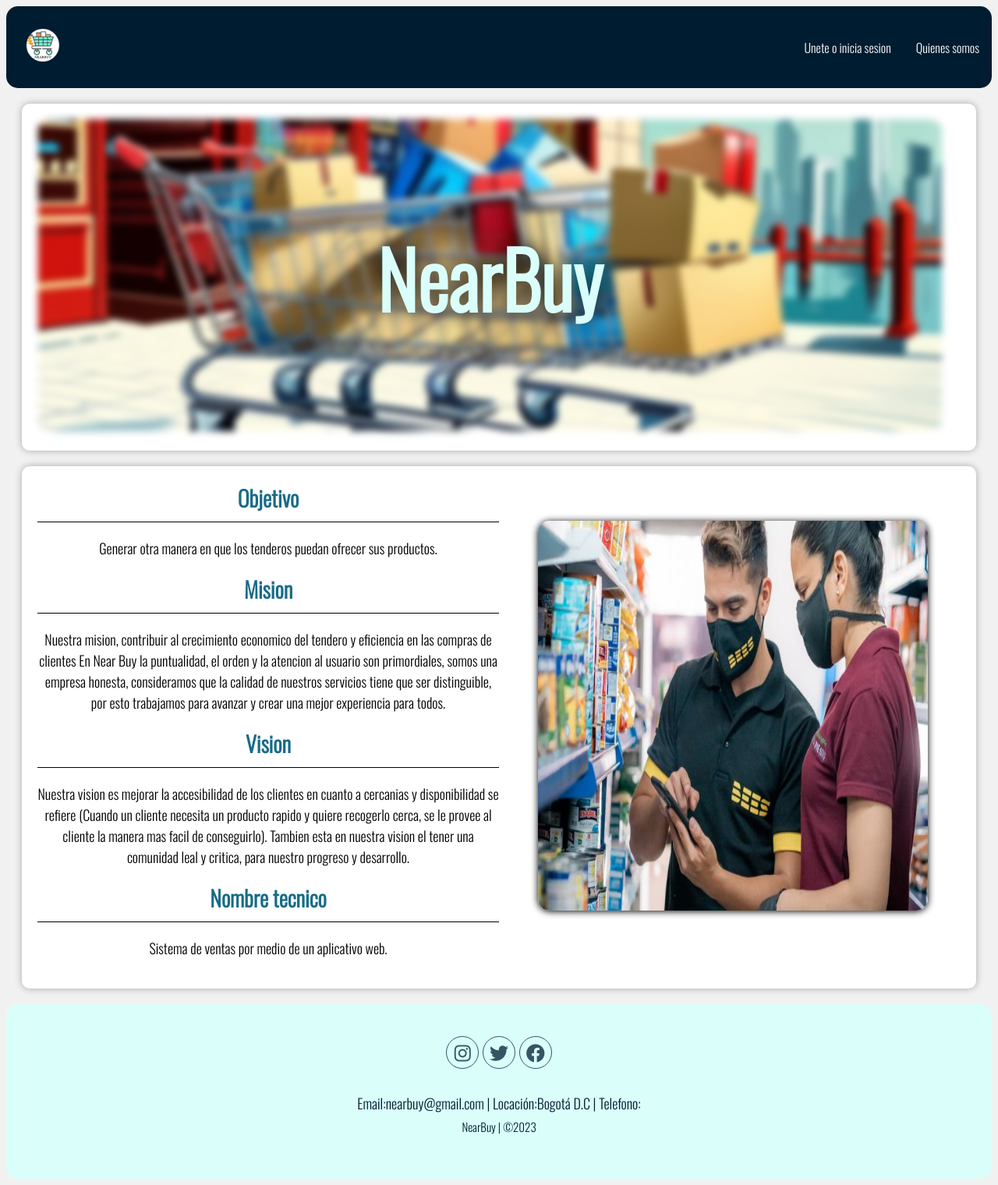
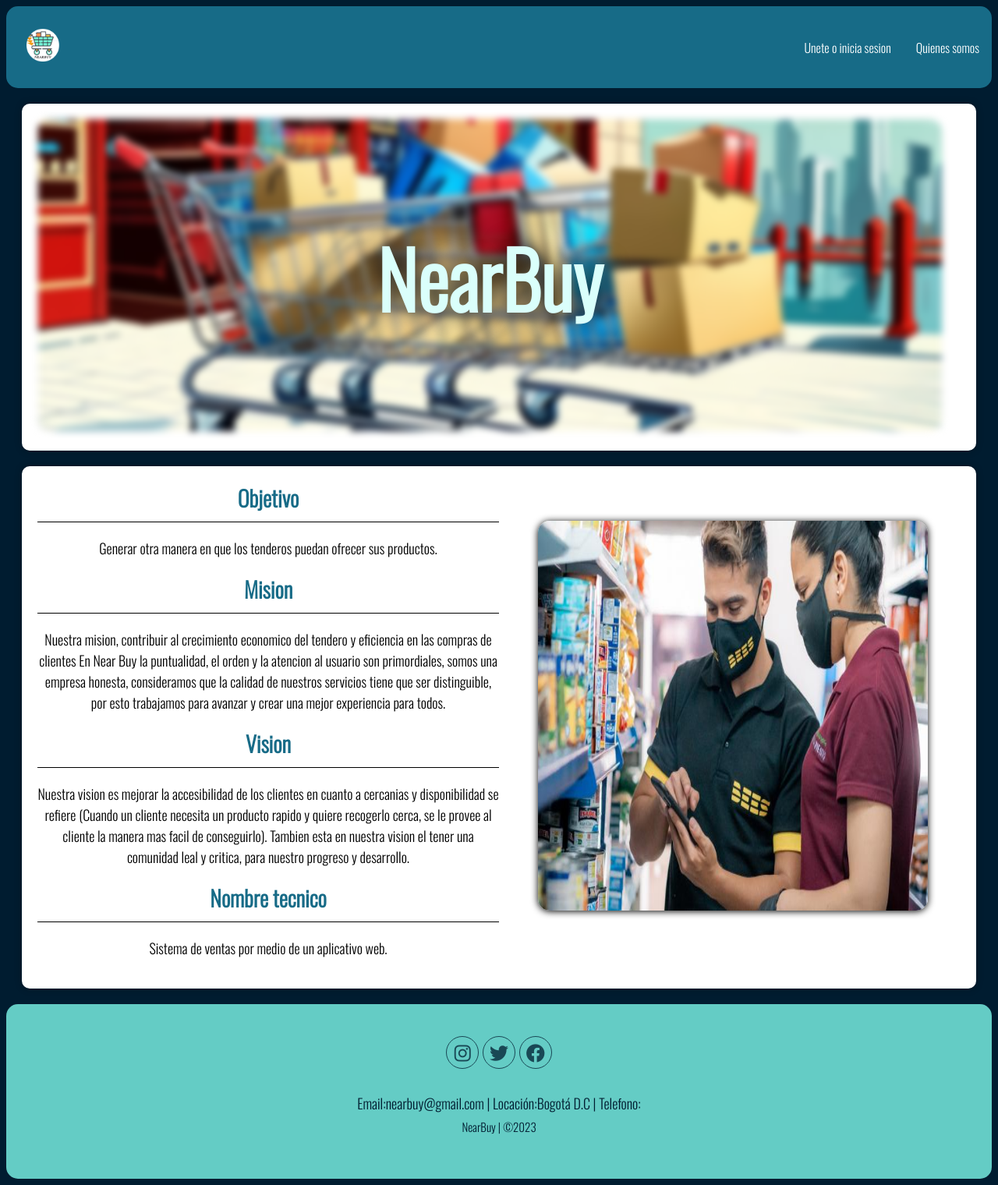
Before and after one commit to Destrowashere/NEABUY, a PHP site: page / in a window 1280 px wide. Shown: the whole page at 78% size. Run offline with PHP 8.4, Linux system fonts and the light colour scheme.

Commit message:
coloresasdka

```diff
--- a/estilo.css
+++ b/estilo.css
@@ -1,5 +1,5 @@
 header {
-  background: #001c30;
+  background: #176B87;
   display: flex;
   justify-content: space-between;
   align-items: center;
@@ -14,7 +14,7 @@ header {
 body {
   font-family: 'Oswald', sans-serif;
   text-align: left;
-  background-color: #f1f1f1;
+  background-color: #001C30;
 }
 
 nav ul {
@@ -52,7 +52,7 @@ article {
 
 .footer {
   padding: 40px 0;
-  background-color: #DAFFFB;
+  background-color: #64CCC5;
   border-radius: 15px;
 }
 
@@ -78,7 +78,7 @@ article {
 
 .footer .social a:hover {
   opacity:20;
-  color: #001c30;
+  color: #ffffff;
 }
 
 .footer .Copyright {
@@ -132,14 +132,13 @@ p {
   border-radius: 6px;
   overflow: hidden;
   background: #fff;
-  box-shadow: 0px 1px 10px rgba(0, 0, 0, 0.2);
+  box-shadow: 0px 1px 15px rgba(255, 255, 255, 0.688);
   cursor: default;
   transition: all 400ms ease;
-
 }
 
 .card:hover {
-  box-shadow: 5px 5px 20px rgba(0, 0, 0, 0.4);
+  box-shadow: 5px 5px 20px rgb(255, 255, 255);
   transform: translateY(-3%);
 
 }
```
